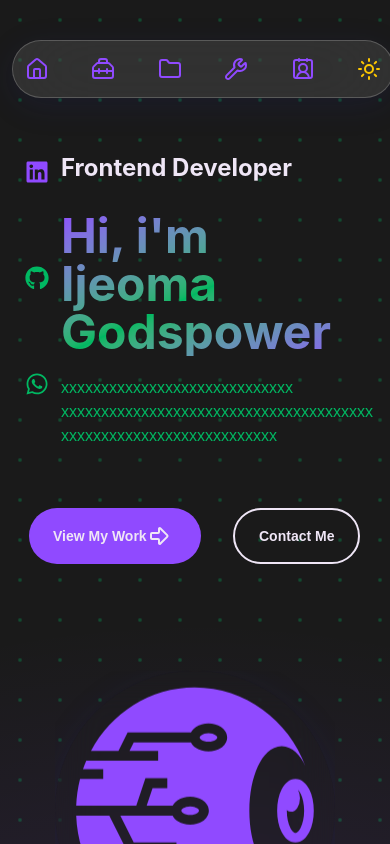
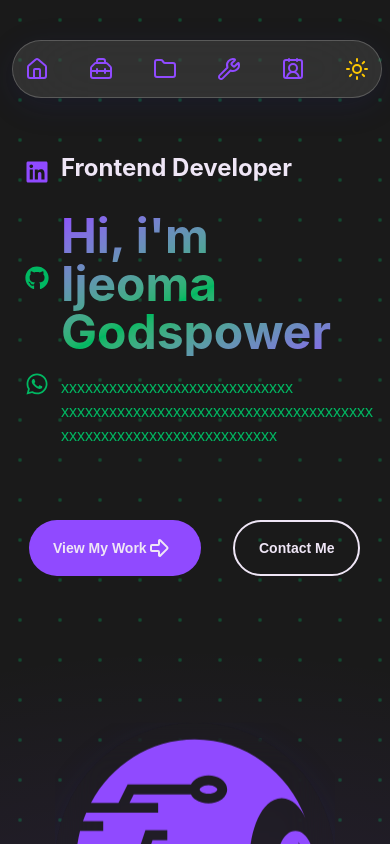
Before and after one commit to ijeomagodspower/ijeomagodspower, a React (Vite) app: page / in a window 390 px wide. Shown: the top 844 px of the page. Built offline with nearby package versions, Linux system fonts and the light colour scheme.

Commit message:
ui fixes 2

```diff
--- a/src/Components/Header/Header.tsx
+++ b/src/Components/Header/Header.tsx
@@ -16,7 +16,7 @@ type Props = {
 
 const Header = ({ onSet, themeState }: Props) => {
   return (
-    <div className="flex flex-wrap fixed z-50 justify-between min-w-full max-w-full pr-2 sm:px-5 sm:pr-15 sm:mb-10  ">
+    <div className="flex flex-wrap fixed z-50 justify-between min-w-full max-w-full pr-5 sm:px-5 sm:pr-15 sm:mb-10  ">
       <div
         className="hidden p-4 bg-white/15 backdrop-blur-xl border border-white/20 shadow-[0_8px_32px_rgba(31,38,135,0.15)] rounded-full
         transition-all duration-300 hover:scale-120 cursor-pointer
--- a/src/Components/Herosection/Herosection.tsx
+++ b/src/Components/Herosection/Herosection.tsx
@@ -11,7 +11,7 @@ const Herosection = () => {
   return (
     <section
       id="homehero"
-      className="flex flex-col items-center text-lightbg gap-y-30 sm:flex-row"
+      className="flex flex-col items-center text-lightbg gap-y-40 sm:flex-row"
     >
       <div className="flex justify-between mt-30 sm:mt-35">
         <div className="flex flex-col social-icon-con gap-20.5 pl-2 pr-3 items-start sm:gap-21.5 sm:pt-6 sm:pr-5 sm:pl-3">
@@ -49,7 +49,7 @@ const Herosection = () => {
             </p>
           </div>
 
-          <div className="flex flex-wrap  mt-5 -ml-10 gap-8 font-sora sm:ml-0 pl-2 sm:pl-0 ">
+          <div className="flex flex-wrap  mt-8 -ml-10 gap-8 font-sora sm:ml-0 sm:mt-5 pl-2 sm:pl-0 ">
             <button
               className="flex px-6 sm:px-8 py-4 items-center cursor-pointer text-center text-sm rounded-full text-lightbg bg-primary font-bold
             transition-all duration-300 hover:scale-110 hover:text-primary hover:bg-lightbg basis-1/2 sm:basis-1/4
--- a/src/Components/Projects/Projects.tsx
+++ b/src/Components/Projects/Projects.tsx
@@ -17,7 +17,10 @@ const Projects = () => {
         </h2>
       </div>
       {/* Projects Container */}
-      <div className="flex flex-col gap-y-20 max-h-175 overflow-y-auto py-6 pr-2 scrollbar-hide sm:flex-row sm:flex-wrap sm:overflow-y-hidden sm:min-w-full sm:gap-y-6 sm:gap-x-6 ">
+      <div
+        className="flex flex-col gap-y-20 max-h-175 overflow-y-auto py-6 pr-2 scrollbar-hide
+        sm:max-h-full  sm:flex-row sm:flex-wrap sm:overflow-y-hidden sm:min-w-full sm:gap-y-6 sm:gap-x-6 "
+      >
         {/* Project 1 */}
 
         <div className="flex flex-col gap-y-6 basis-full sm:basis-[calc(50%-12px)] ">
```
